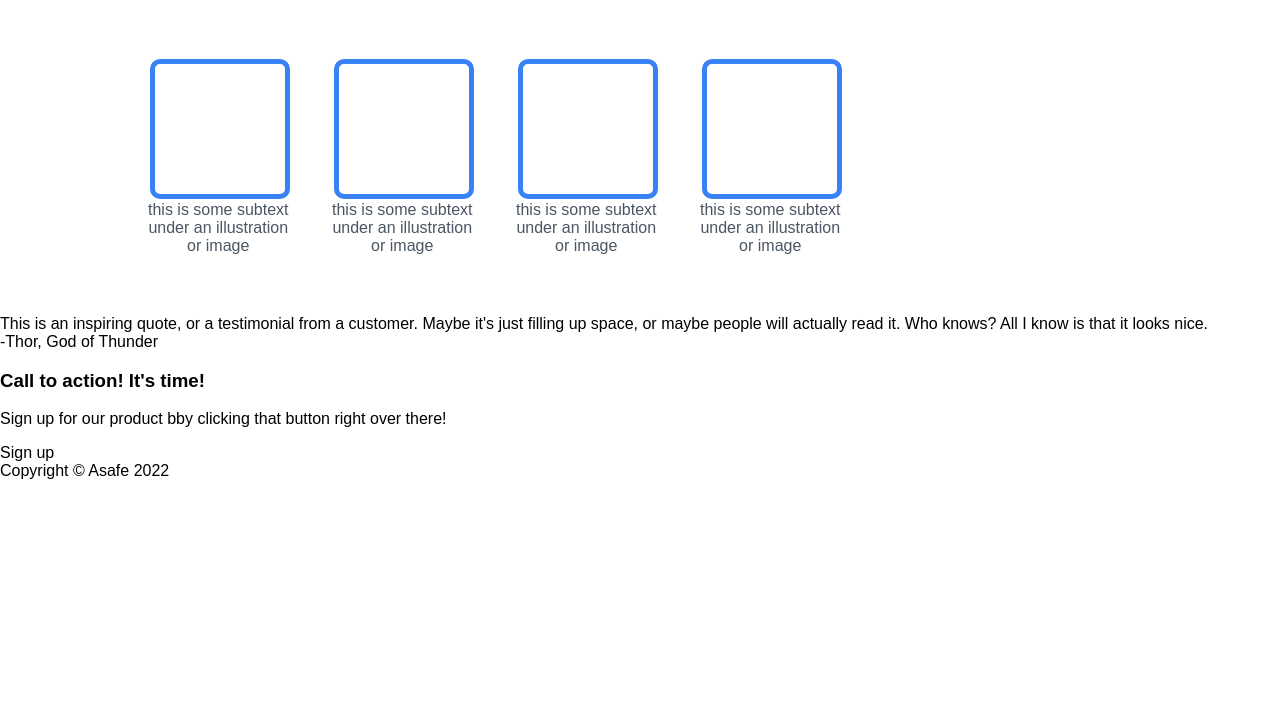
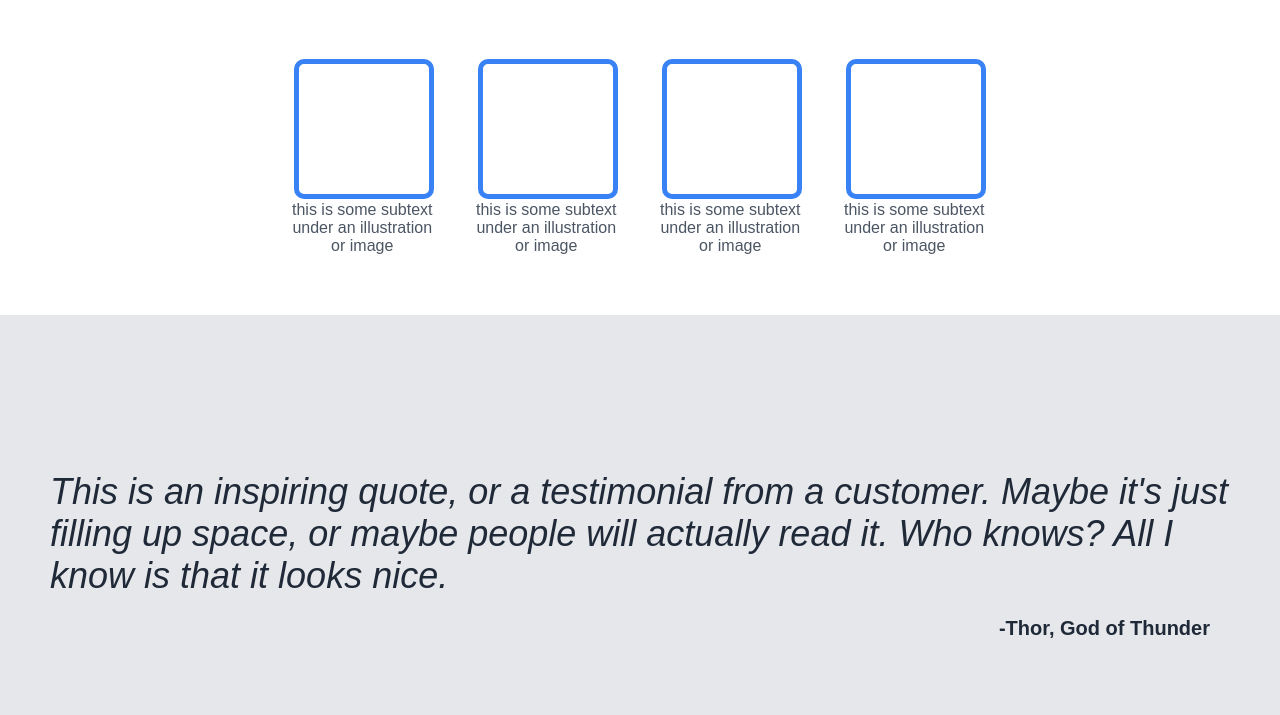
Before and after one commit to asafe294/landing-page-project, a plain HTML site: page index.html in a window 1280 px wide. Shown: the part 485-1200 px from the top of the page. Before the commit the page ends 965 px from the top, so only its background shows below. Drawn offline with Linux system fonts and the light colour scheme.

Commit message:
finish the web page

```diff
--- a/index.html
+++ b/index.html
@@ -99,18 +99,18 @@
 
     </div>
     <div class="forth-section">
-        <div>
-            <div class="forth-text">
+        <div class="ad-box">
+            <div class="ad-text">
 
                 <p><h3>Call to action! It's time!</h3></p>
                 <p>Sign up for our product bby clicking that button right over there!</p>
 
             </div>
-            <div class="fouth-sign-up-box">Sign up</div>
+            <div class="ad-sign-up-box">Sign up</div>
         </div>
 
     </div>
-    <div class="fifth-section">Copyright © Asafe 2022</div>
+    <div class="fifth-section">Copyright © Asafe 2023</div>
 
 </body>
 </html>
--- a/style.css
+++ b/style.css
@@ -101,6 +101,7 @@ body {
 
 .second-flex {
     display: flex;
+    justify-content: center;
 }
 
 .generic-box {
@@ -121,3 +122,68 @@ body {
     width: 140.4844px;
 
 }
+
+.third-section {
+    display: flex;
+    padding: 50px;
+    flex-direction: column;
+    height: 400px;
+    background-color: #e5e7eb;
+    justify-content: center;
+}
+
+.inspirational-text {
+    font-size: 36px;
+    font-style: italic;
+    color: #1f2937;
+
+}
+
+.author {
+    font-size: 20px;
+    font-weight: bolder;
+    padding: 20px;
+    align-self: flex-end;
+    color: #1f2937;
+
+}
+
+.forth-section {
+    display: flex;
+    flex-direction: column;
+    height: 300px;
+    justify-content: center;
+    align-items: center;
+
+}
+
+.ad-box {
+    display: flex;
+    background-color: #3882f6;
+    width: 80%;
+    border: 10px solid #3882f6;
+    border-radius: 8px;
+    justify-content: space-around;
+    align-items: center;
+}
+.ad-text,.ad-sign-up-box {
+    color: #f9faf8;
+
+}
+.ad-sign-up-box {
+    text-align: center;
+    width: 100px;
+    font-weight: bolder;
+    border: 2px solid #f9faf8;
+    border-radius: 8px;
+    padding: 5px;
+}
+
+.fifth-section {
+    display: flex;
+    height: 100px;
+    background-color: #1f2937;
+    color: #e5e7eb;
+    justify-content: center;
+    align-items: center;
+}
```
